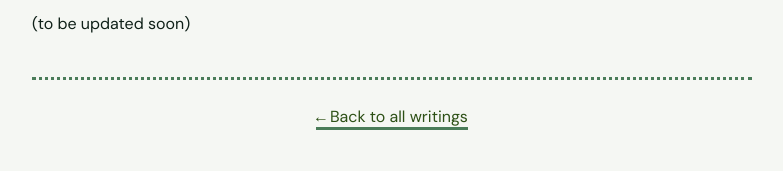
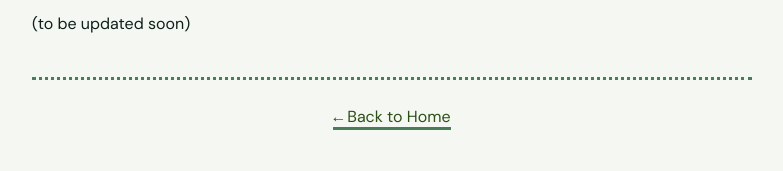
Before and after one commit to m-sreedev/musings, a Jekyll site: the page built from _works/2025-11-29-quantum_walk.markdown, in a window 1280 px wide. Shown: the part 888-1059 px from the top of the page, without its empty margins (248-1031 px from the left). Built offline with Jekyll 4.4.1, drawn with Linux system fonts in a browser that asks for light colours; some web fonts are replaced; part of the change alters nothing that is shown.

Commit message:
Fixed Broken Header and Footer links
- added Gemfile.lock to .gitignore

```diff
--- a/_includes/footer-post.html
+++ b/_includes/footer-post.html
@@ -1,7 +1,7 @@
 
 
 <footer>
-  <a href="{{ site.baseurl }}/blog">← Back to all writings</a>
+  <a href="{{ site.baseurl }}/index">← Back to Home</a>
   <!-- <nav class="sans">
     <hr>
     <input class="menu-btn" type="checkbox" id="menu-btn" />
--- a/_includes/header.html
+++ b/_includes/header.html
@@ -5,9 +5,9 @@
     <h2 class="title">{{ site.title }}</h2>
     <nav>
         <p>
-            <a href="{{ site.url }}">Home</a>
+            <a href="{{ site.url }}{{'index' | relative_url}}">Home</a>
             <a href="{{site.url}}{{'work' | relative_url}}">Work</a>
-            <a href="{{ site.url }}{{ site.Blog }}">Blog</a>
+            <a href="{{ site.url }}{{ 'blog' | relative_url}}">Blog</a>
 
             {% for link in site.links %}
                 <a href="{{ site.url }}{{ link[1] }}">{{ link[0] }}</a>
```
Also changed, not shown: 1 other file.
